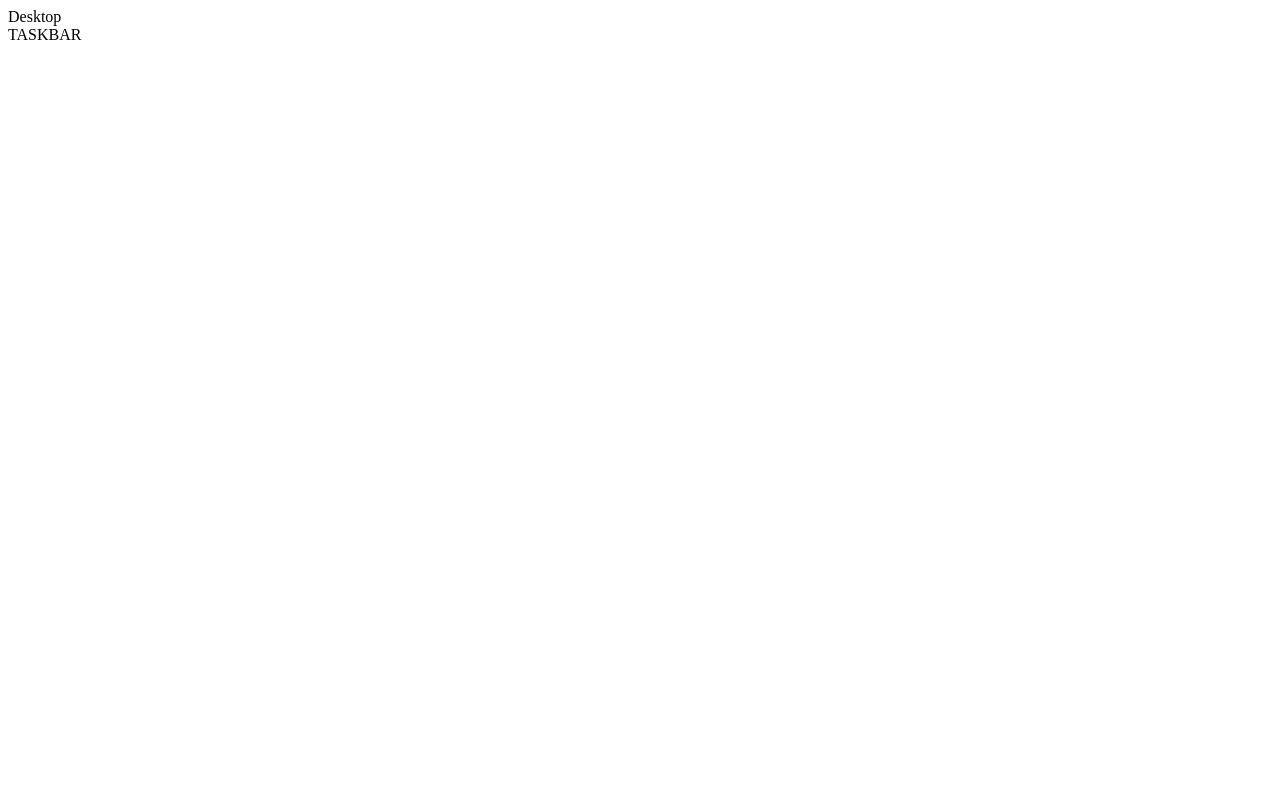
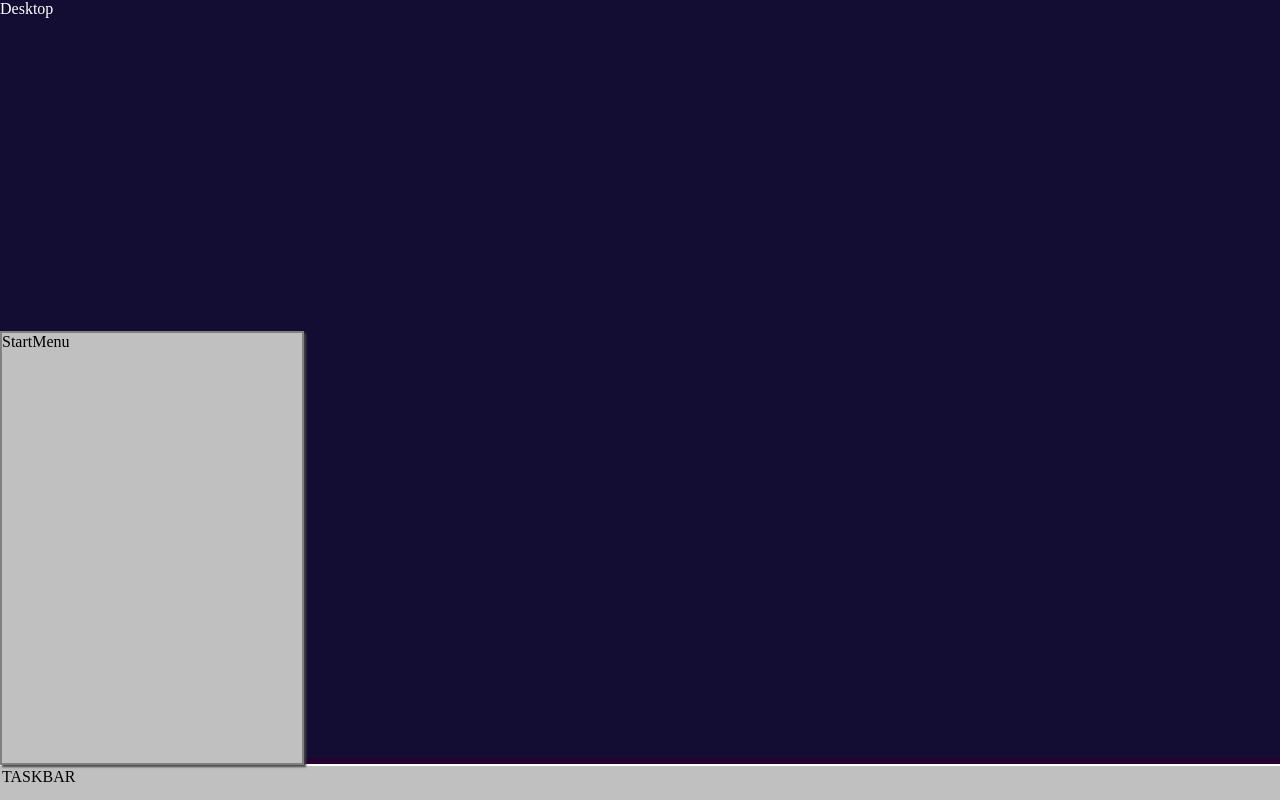
Before and after one commit to Ivinir/retrowave-gatsby, a Gatsby site: page / in a window 1280 px wide. Built offline with nearby package versions, Linux system fonts and the light colour scheme; Gatsby itself is replaced by a stand-in of ours.

Commit message:
added taskbar

```diff
--- a/gatsby-config.js
+++ b/gatsby-config.js
@@ -6,6 +6,12 @@ module.exports = {
   },
   plugins: [
     'gatsby-plugin-react-helmet',
+    {
+      resolve: 'gatsby-plugin-sass',
+      options: {
+        includePaths: ['src/atoms/styles/'],
+      },
+    },
     {
       resolve: 'gatsby-source-filesystem',
       options: {
--- a/package.json
+++ b/package.json
@@ -11,10 +11,12 @@
     "gatsby-plugin-manifest": "^2.4.22",
     "gatsby-plugin-offline": "^3.2.23",
     "gatsby-plugin-react-helmet": "^3.3.10",
+    "gatsby-plugin-sass": "^2.3.12",
     "gatsby-plugin-sharp": "^2.6.26",
     "gatsby-source-filesystem": "^2.3.24",
     "gatsby-transformer-sharp": "^2.5.12",
     "i18next": "^19.6.3",
+    "node-sass": "^4.14.1",
     "prop-types": "^15.7.2",
     "react": "^16.12.0",
     "react-dom": "^16.12.0",
--- /dev/null
+++ b/src/atoms/theme/_common.scss
@@ -0,0 +1,14 @@
+@import "./variables";
+
+html,
+body {
+  background-color: rgb(35, 0, 46);
+  margin: 0;
+}
+
+body {
+  background-color: $background-main-color;
+  color: $text-light-color;
+  // font-family: $font-console;
+  margin: 0;
+}
--- /dev/null
+++ b/src/atoms/theme/_variables.scss
@@ -0,0 +1,7 @@
+$background-main-color: #140d33;
+$text-light-color: #ffffff;
+$text-main-color: #e500ec;
+
+
+$footer-background-color: #c0c0c0;
+$footer-right-box-color: #c1bfc2;
--- /dev/null
+++ b/src/atoms/theme/index.scss
@@ -0,0 +1 @@
+@import './common';
--- a/src/components/Desktop/Desktop.jsx
+++ b/src/components/Desktop/Desktop.jsx
@@ -1,7 +1,8 @@
 import React from 'react';
+import styles from './Desktop.module.scss';
 
 const Desktop = () => (
-  <div>
+  <div className={`desktop ${styles.desktop}`}>
     Desktop
   </div>
 );
--- /dev/null
+++ b/src/components/Desktop/Desktop.module.scss
@@ -0,0 +1,5 @@
+.desktop {
+  position: relative;
+  z-index: 1;
+  height: calc(100vh - 42px);
+}
--- a/src/components/Seo/Seo.jsx
+++ b/src/components/Seo/Seo.jsx
@@ -75,7 +75,7 @@ const SEO = ({
       ].concat(meta)}
     />
   );
-}
+};
 
 SEO.defaultProps = {
   lang: 'en',
--- /dev/null
+++ b/src/components/StartMenu/StartMenu.jsx
@@ -0,0 +1,12 @@
+import React from 'react';
+import styles from './StartMenu.module.scss';
+
+const StartMenu = () => (
+  <div className={
+    `startMenu
+      ${styles.startMenu}`} >
+    StartMenu
+  </div >
+);
+
+export default StartMenu;
--- /dev/null
+++ b/src/components/StartMenu/StartMenu.module.scss
@@ -0,0 +1,14 @@
+.startMenu {
+  position: absolute;
+  z-index: 5;
+  border: 2px solid grey;
+  box-shadow: 2px 2px 2px #444444;
+  background-color: rgb(192, 192, 192);
+  bottom: 35px;
+  width: 300px;
+  height: 430px;
+  display: flex;
+  &--hidden {
+    display: none;
+  }
+}
--- a/src/components/Taskbar/Taskbar.jsx
+++ b/src/components/Taskbar/Taskbar.jsx
@@ -1,8 +1,13 @@
 import React from 'react';
+import styles from './Taskbar.module.scss';
+import StartMenu from '../StartMenu/StartMenu.jsx';
 
 const Taskbar = () => (
-  <div>
-    TASKBAR
+  <div className={`taskbar ${styles.taskbar}`}>
+    <StartMenu />
+    <div className={`taskbar__inner ${styles.taskbar__inner}`}>
+      TASKBAR
+    </div>
   </div>
 );
 
--- /dev/null
+++ b/src/components/Taskbar/Taskbar.module.scss
@@ -0,0 +1,19 @@
+@import "../../atoms/theme/variables";
+
+.taskbar {
+  background-color: $footer-background-color;
+  border-top: 2px solid rgb(255, 255, 255);
+  bottom: 0px;
+  color: black;
+  height: 34px;
+  position: fixed;
+  z-index: 1;
+  width: 100%;
+}
+
+.taskbar__inner {
+  display: flex;
+  height: 30px;
+  justify-content: space-between;
+  padding: 2px;
+}
--- a/src/containers/App/App.jsx
+++ b/src/containers/App/App.jsx
@@ -2,7 +2,7 @@ import React from 'react';
 import PropTypes from 'prop-types';
 import { I18nextProvider } from 'react-i18next';
 import i18next from 'i18next';
-import Layout from '../Layout/Layout';
+import Layout from '../Layout/Layout.jsx';
 
 i18next.init({
   interpolation: { escapeValue: false }, // React already does escaping
--- a/src/containers/Layout/Layout.jsx
+++ b/src/containers/Layout/Layout.jsx
@@ -2,6 +2,7 @@ import React from 'react';
 import PropTypes from 'prop-types';
 import Helmet from 'react-helmet';
 import { StaticQuery, graphql } from 'gatsby';
+import '../../atoms/theme/index.scss';
 
 const Layout = ({ children }) => (
   <StaticQuery
--- a/src/pagesDefinitions/Index/Index.jsx
+++ b/src/pagesDefinitions/Index/Index.jsx
@@ -1,13 +1,13 @@
 import React from 'react';
-import App from '../../containers/App/App';
-import Desktop from '../../components/Desktop/Desktop';
-import Taskbar from '../../components/TaskBar/Taskbar';
+import App from '../../containers/App/App.jsx';
+import Desktop from '../../components/Desktop/Desktop.jsx';
+import Taskbar from '../../components/Taskbar/Taskbar.jsx';
 
 const IndexPage = () => (
-    <App childer={[]}>
-        <Desktop></Desktop>
-        <Taskbar></Taskbar>
-    </App>
+	<App childer={[]}>
+		<Desktop />
+		<Taskbar />
+	</App>
 );
 
 export default IndexPage;
```
Also changed, not shown: .eslintrc.js, 1 other file.
